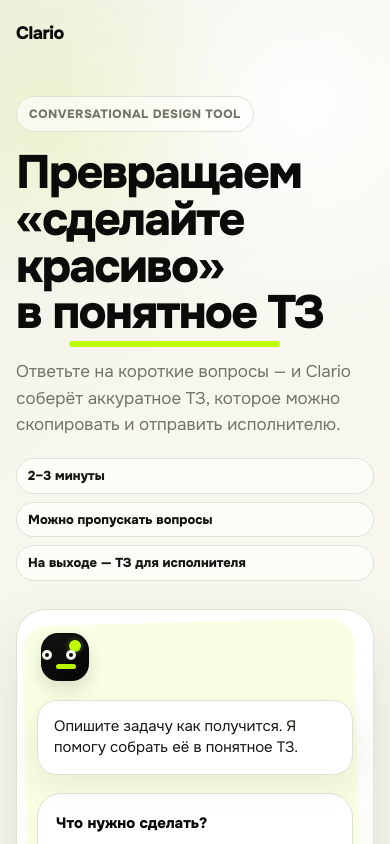
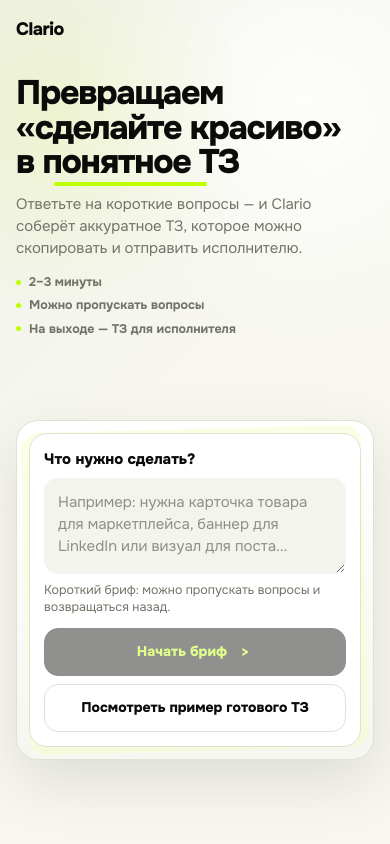
Before and after one commit to clario-brief/clario-brief.github.io, a React (Vite) app: page / in a window 390 px wide. Shown: the top 844 px of the page. Built offline with nearby package versions, Linux system fonts and the light colour scheme.

Commit message:
Improve mobile question navigation and start facts

```diff
--- a/src/components/MascotNudge.module.css
+++ b/src/components/MascotNudge.module.css
@@ -76,11 +76,13 @@
 
 @media (max-width: 520px) {
   .nudge {
-    right: 0;
-    bottom: 2px;
+    position: relative;
+    right: auto;
+    bottom: auto;
     width: 100%;
     grid-template-columns: minmax(0, 1fr) 64px;
     gap: 10px;
+    margin-top: 12px;
   }
 
   .mascotStage {
--- a/src/components/QuestionScreen.tsx
+++ b/src/components/QuestionScreen.tsx
@@ -287,6 +287,11 @@ export function QuestionScreen({
         onNavigate={handleQuestionNavigate}
       />
 
+      <button className="mobile-back-button" type="button" onClick={handleBack}>
+        <Icon name="arrow-left" />
+        Назад
+      </button>
+
       <div className={`question-shell ${isMascotNudgeMounted ? 'question-shell--with-nudge' : ''}`}>
         <section className="question-layout">
         <div className="question-copy">
@@ -347,12 +352,12 @@ export function QuestionScreen({
           Назад
         </button>
         <div>
-          <button className="skip-button" type="button" onClick={handleSkip}>
-            Пропустить
-          </button>
           <button className="primary-button" type="button" onClick={handleSubmit} disabled={!canContinue}>
             Дальше
             <Icon name="arrow-right" />
+          </button>
+          <button className="skip-button" type="button" onClick={handleSkip}>
+            Пропустить
           </button>
         </div>
       </nav>
--- a/src/components/StartScreen.module.css
+++ b/src/components/StartScreen.module.css
@@ -99,24 +99,31 @@
   line-height: 1.55;
 }
 
-.chips {
+.startFacts {
   display: flex;
   flex-wrap: wrap;
-  gap: 8px;
+  gap: 8px 18px;
   margin-top: 20px;
+  color: var(--color-muted);
+  cursor: default;
 }
 
-.chips span {
+.startFacts span {
   display: inline-flex;
   align-items: center;
-  min-height: 34px;
-  padding: 7px 11px;
-  color: var(--color-text);
-  background: rgba(255, 255, 255, 0.62);
-  border: 1px solid var(--color-line);
-  border-radius: 999px;
+  gap: 8px;
   font-size: 13px;
-  font-weight: 750;
+  line-height: 1.45;
+  font-weight: 700;
+}
+
+.startFacts span::before {
+  content: "";
+  width: 5px;
+  height: 5px;
+  flex: 0 0 auto;
+  border-radius: 50%;
+  background: var(--color-lime);
 }
 
 .stage {
@@ -428,22 +435,101 @@
 }
 
 @media (max-width: 520px) {
+  .screen {
+    padding: 16px 16px 20px;
+  }
+
   .header {
     align-items: flex-start;
     flex-direction: column;
-    gap: 12px;
+    gap: 8px;
+  }
+
+  .main {
+    gap: 18px;
+    padding-top: 18px;
+  }
+
+  .kicker {
+    display: none;
+  }
+
+  .hero h1 {
+    font-size: 34px;
+    line-height: 1.02;
+  }
+
+  .heroHighlight::after {
+    bottom: -6px;
+    height: 4px;
+  }
+
+  .lead {
+    margin-top: 14px;
+    font-size: 15px;
+    line-height: 1.45;
   }
 
   .assistant {
-    grid-template-columns: 1fr;
+    display: none;
   }
 
-  .bubble {
-    border-radius: 20px;
+  .stage {
+    gap: 0;
+    padding: 12px;
+    border-radius: 22px;
   }
 
-  .chips span {
+  .stage::before {
+    inset: 8px;
+    border-radius: 18px;
+  }
+
+  .startFacts {
+    display: grid;
+    gap: 5px;
+    margin-top: 14px;
+  }
+
+  .startFacts span {
     width: 100%;
+    font-size: 12.5px;
+  }
+
+  .composer {
+    padding: 14px;
+    border-radius: 18px;
+  }
+
+  .label {
+    margin-bottom: 8px;
+  }
+
+  .textarea {
+    min-height: 96px;
+    max-height: 120px;
+    padding: 13px;
+    border-radius: 14px;
+    font-size: 15px;
+  }
+
+  .hint {
+    margin: 8px 0 12px;
+    font-size: 12.5px;
+    line-height: 1.35;
+  }
+
+  .actions {
+    gap: 8px;
+  }
+
+  .button,
+  .secondaryButton {
+    min-height: 48px;
+    height: auto;
+    padding: 10px 14px;
+    border-radius: 14px;
+    font-size: 14px;
   }
 
   .modalOverlay {
--- a/src/components/StartScreen.tsx
+++ b/src/components/StartScreen.tsx
@@ -171,7 +171,7 @@ export function StartScreen({ value, onChange, onStart }: StartScreenProps) {
           <p className={styles.lead}>
             Ответьте на короткие вопросы — и Clario соберёт аккуратное ТЗ, которое можно скопировать и отправить исполнителю.
           </p>
-          <div className={styles.chips} aria-label="Что внутри Clario">
+          <div className={styles.startFacts} aria-label="Как работает Clario">
             <span>2–3 минуты</span>
             <span>Можно пропускать вопросы</span>
             <span>На выходе — ТЗ для исполнителя</span>
--- a/src/styles.css
+++ b/src/styles.css
@@ -305,6 +305,10 @@ button:disabled {
   line-height: 1.3;
 }
 
+.mobile-back-button {
+  display: none;
+}
+
 .question-shell {
   width: min(860px, 100%);
   margin: 34px auto 0;
@@ -526,6 +530,14 @@ button:disabled {
   gap: 12px;
 }
 
+.question-actions > div .skip-button {
+  order: 1;
+}
+
+.question-actions > div .primary-button {
+  order: 2;
+}
+
 .primary-button,
 .ghost-button,
 .skip-button {
@@ -693,7 +705,7 @@ button:disabled {
 
 @media (max-width: 720px) {
   .question-screen {
-    padding: 18px 14px;
+    padding: 18px 14px 108px;
   }
 
   .progress {
@@ -739,6 +751,33 @@ button:disabled {
     display: none;
   }
 
+  .mobile-back-button {
+    width: fit-content;
+    min-height: 44px;
+    display: inline-flex;
+    align-items: center;
+    gap: 7px;
+    margin-top: 6px;
+    padding: 0 6px;
+    color: var(--color-muted);
+    background: transparent;
+    border: 0;
+    border-radius: 10px;
+    font-size: 14px;
+    font-weight: 700;
+  }
+
+  .mobile-back-button:hover,
+  .mobile-back-button:focus-visible {
+    color: var(--color-ink);
+    background: rgba(255, 255, 255, 0.56);
+  }
+
+  .free-input,
+  .custom-input input {
+    scroll-margin-bottom: 96px;
+  }
+
   .result-screen {
     padding: 24px 16px;
   }
@@ -749,11 +788,48 @@ button:disabled {
     grid-template-columns: 1fr;
   }
 
+  .question-actions {
+    position: fixed;
+    right: 14px;
+    bottom: 0;
+    left: 14px;
+    z-index: 20;
+    width: auto;
+    margin: 0;
+    padding: 10px 0 max(12px, env(safe-area-inset-bottom));
+    background: linear-gradient(180deg, rgba(247, 247, 240, 0), var(--color-bg) 20%);
+  }
+
   .question-actions > div,
   .result-actions {
     width: 100%;
     display: grid;
     grid-template-columns: 1fr;
+  }
+
+  .question-actions > div {
+    grid-template-columns: repeat(2, minmax(0, 1fr));
+    gap: 10px;
+  }
+
+  .question-actions > .ghost-button {
+    display: none;
+  }
+
+  .question-actions > div .primary-button {
+    order: 1;
+  }
+
+  .question-actions > div .skip-button {
+    order: 2;
+  }
+
+  .question-actions .primary-button,
+  .question-actions .skip-button {
+    min-width: 0;
+    padding-right: 12px;
+    padding-left: 12px;
+    font-size: 14px;
   }
 
   .primary-button,
@@ -791,3 +867,9 @@ button:disabled {
     grid-template-columns: 1fr;
   }
 }
+
+@media (max-width: 520px) {
+  .question-shell--with-nudge {
+    padding-bottom: 0;
+  }
+}
```
